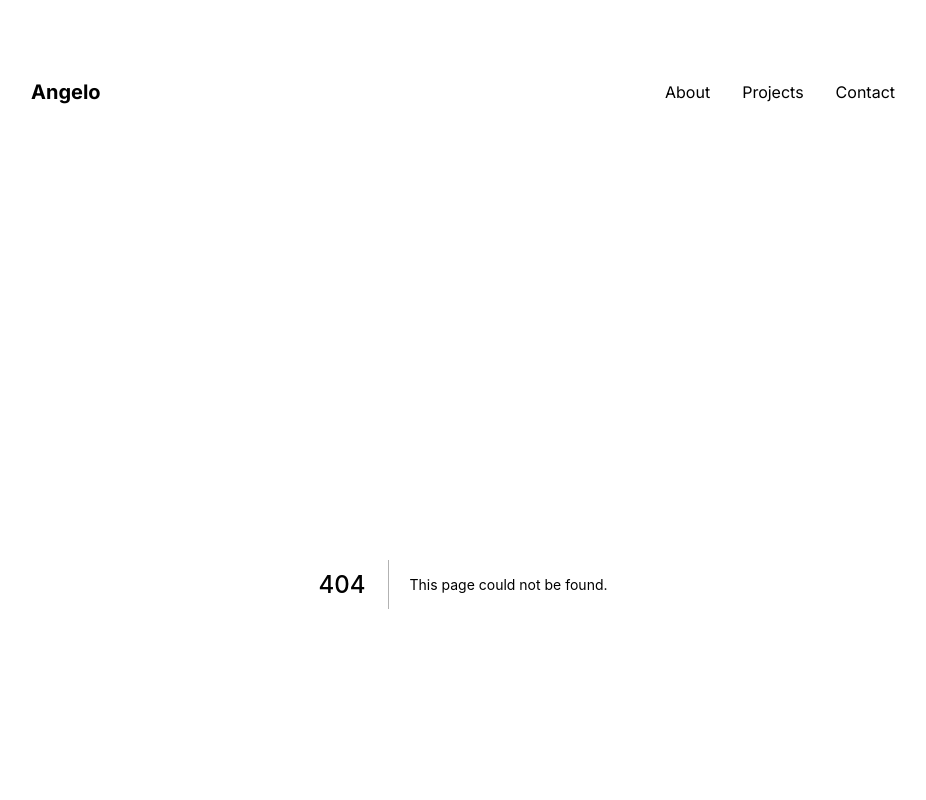
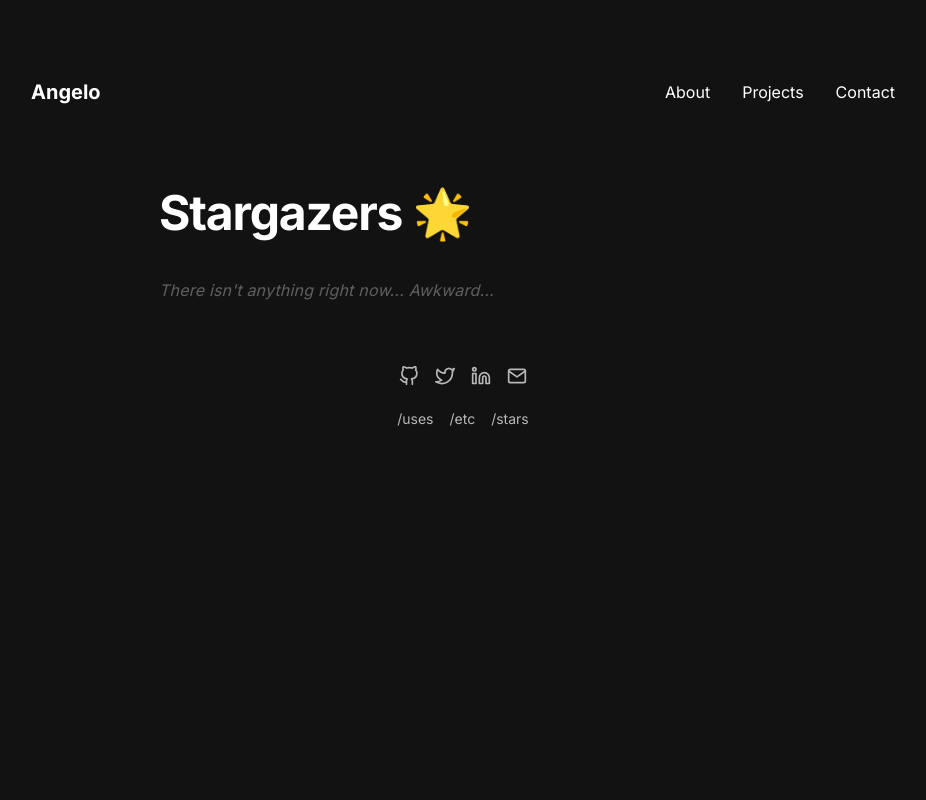
Before and after one commit to angeloanan/angeloanan.xyz, a Next.js app: page /stars in a window 1280 px wide. Before the commit this address had no page. Shown: the top 800 px of the page, without its empty margins (177-1103 px from the left). Built offline with nearby package versions, Linux system fonts and the light colour scheme.

Commit message:
feat: star page

```diff
--- /dev/null
+++ b/src/pages/stars.tsx
@@ -0,0 +1,23 @@
+import * as React from 'react'
+
+import { TextHeading, TextParagraph } from '../components/typography'
+
+import ContentSpacer from '../components/ui/content-spacer'
+import { NextSeo } from 'next-seo'
+
+const StarsPage: React.FC = () => {
+  return (
+    <>
+      <NextSeo title='Stars' />
+      <ContentSpacer as='article'>
+        <TextHeading as='header'>Stargazers 🌟</TextHeading>
+
+        <TextParagraph as='em' mt={4}>
+          There isn't anything right now... Awkward...
+        </TextParagraph>
+      </ContentSpacer>
+    </>
+  )
+}
+
+export default StarsPage
```
